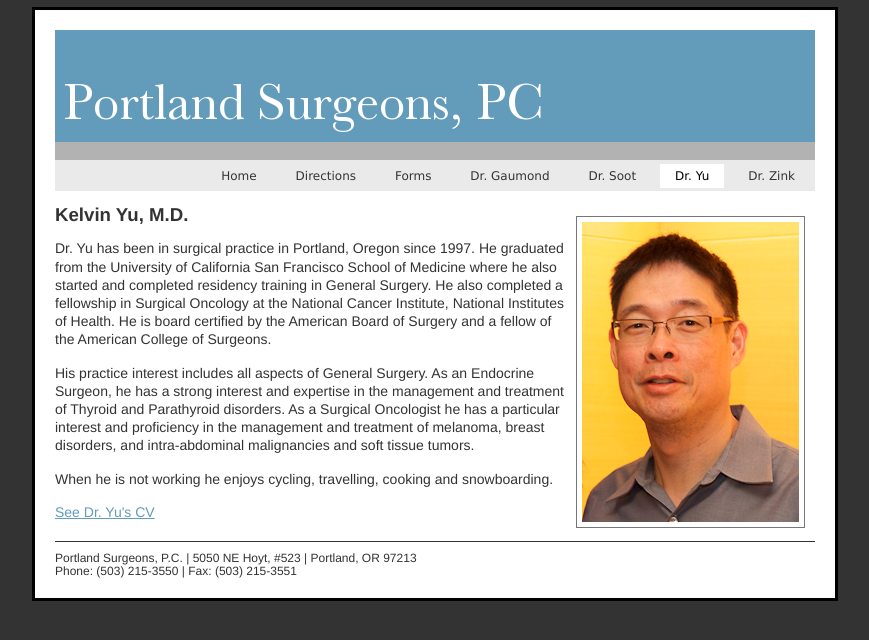
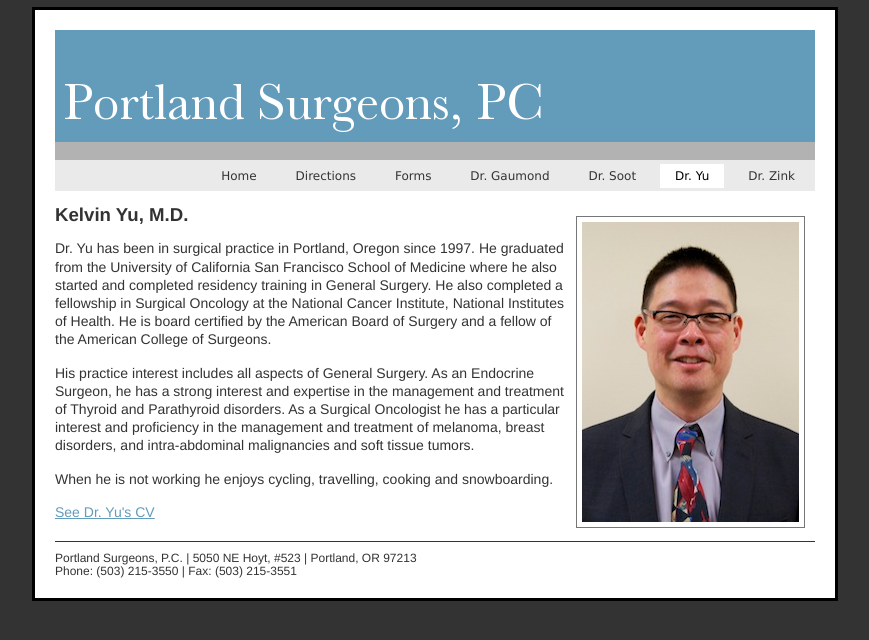
Before and after one commit to danz1976/portland-surgeons, a PHP site: page /yu.php in a window 1280 px wide. Shown: the top 640 px of the page, without its empty margins (205-1074 px from the left). Run offline with PHP 8.4, Linux system fonts and the light colour scheme; style sheets or scripts are compiled from the project's sources.

Commit message:
changed kelvins picture

```diff
--- a/yu.php
+++ b/yu.php
@@ -1,6 +1,6 @@
 <?php include('header.php') ?>
 
-<img src="images/eKelvin3.jpg" width="217" height="300" class="face">
+<img src="images/kelvin4.jpg" width="217" height="300" class="face">
 
 <h2>Kelvin Yu, M.D.</h2>
 
```
Also changed, not shown: images/kelvin4.jpg (added).
